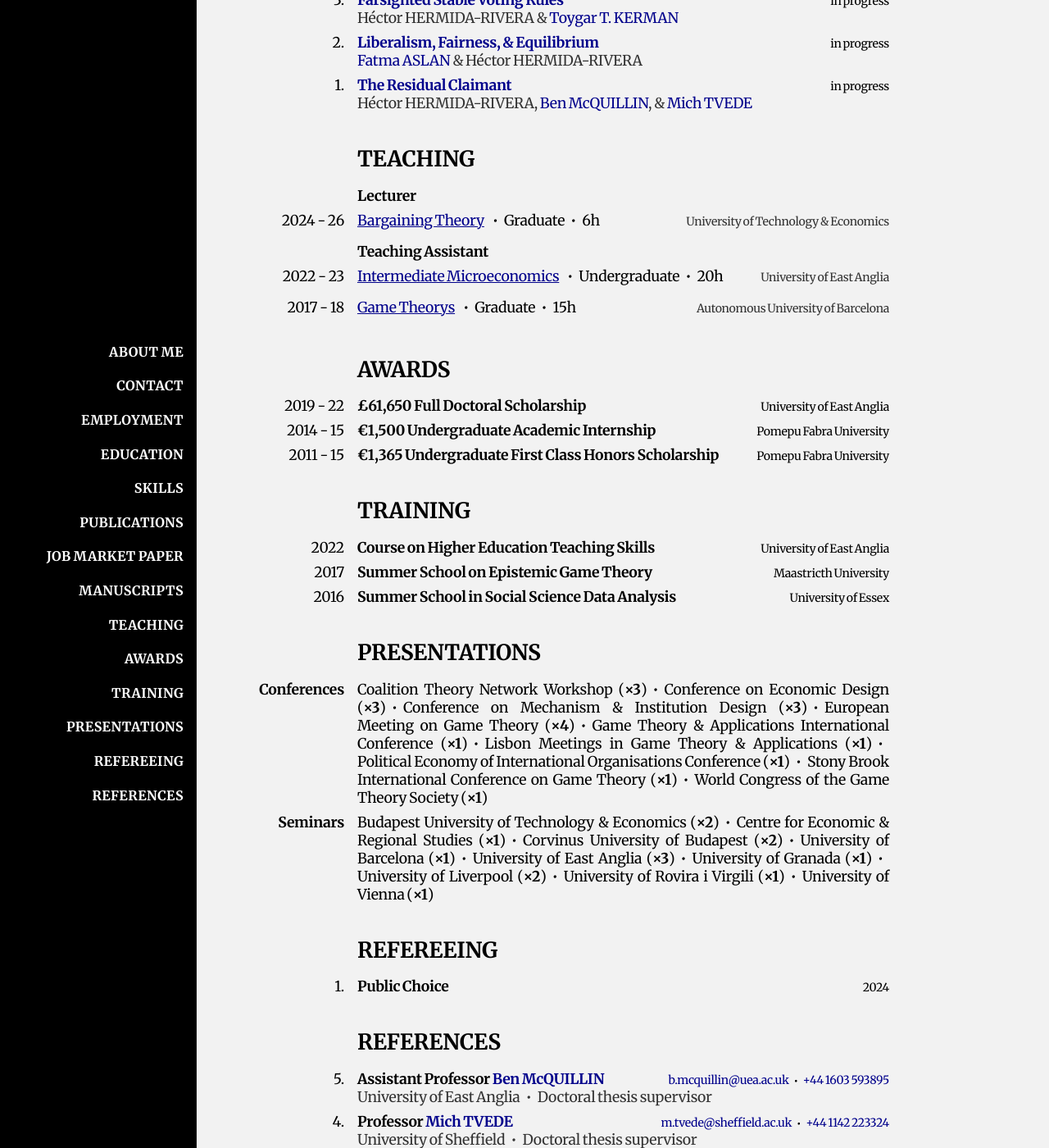
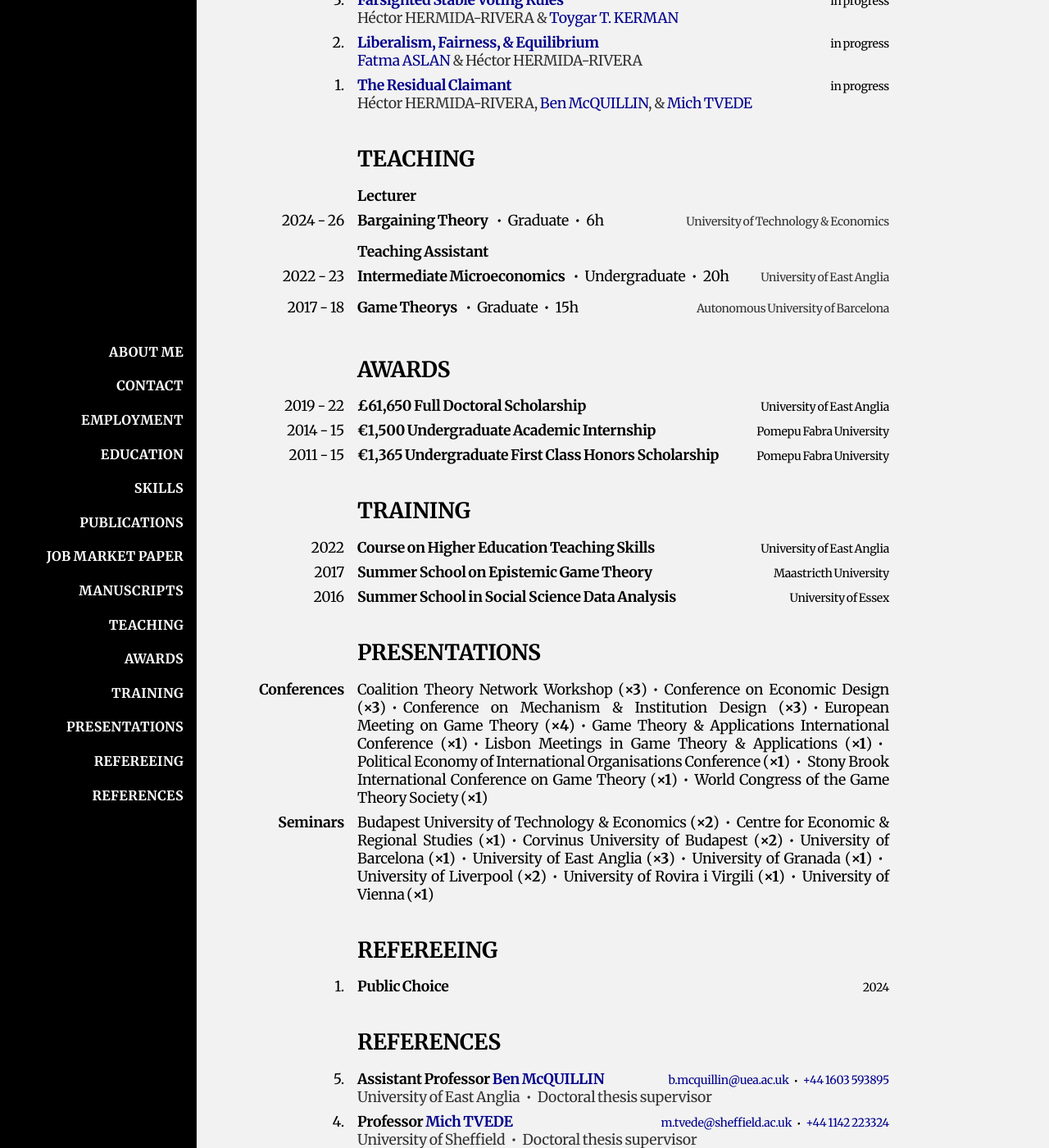
Before and after one commit to HectorHermidaRivera/hectorhermidarivera.github.io, a Jekyll site: the page built from index.md, in a window 1280 px wide and 1400 px high, scrolled down 2081 px. Shown: the whole window at 82% size. Built offline with Jekyll 4.4.1, drawn with Linux system fonts in a browser that asks for light colours; a style sheet for code colours, icons or effects is not loaded.

Commit message:
Update default.html

```diff
--- a/_layouts/default.html
+++ b/_layouts/default.html
@@ -104,11 +104,12 @@
       padding-left: 10px;
     }
 
-    .collapsible-link {
-      color: #00008B;
-      text-decoration: underline;
-      cursor: pointer;
-    }
+.collapsible-link {
+  color: inherit;       /* same color as surrounding text */
+  text-decoration: none; /* no underline */
+  cursor: pointer;
+  font-weight: bold;    /* optional: make it stand out */
+}
   </style>
 </head>
 
```
